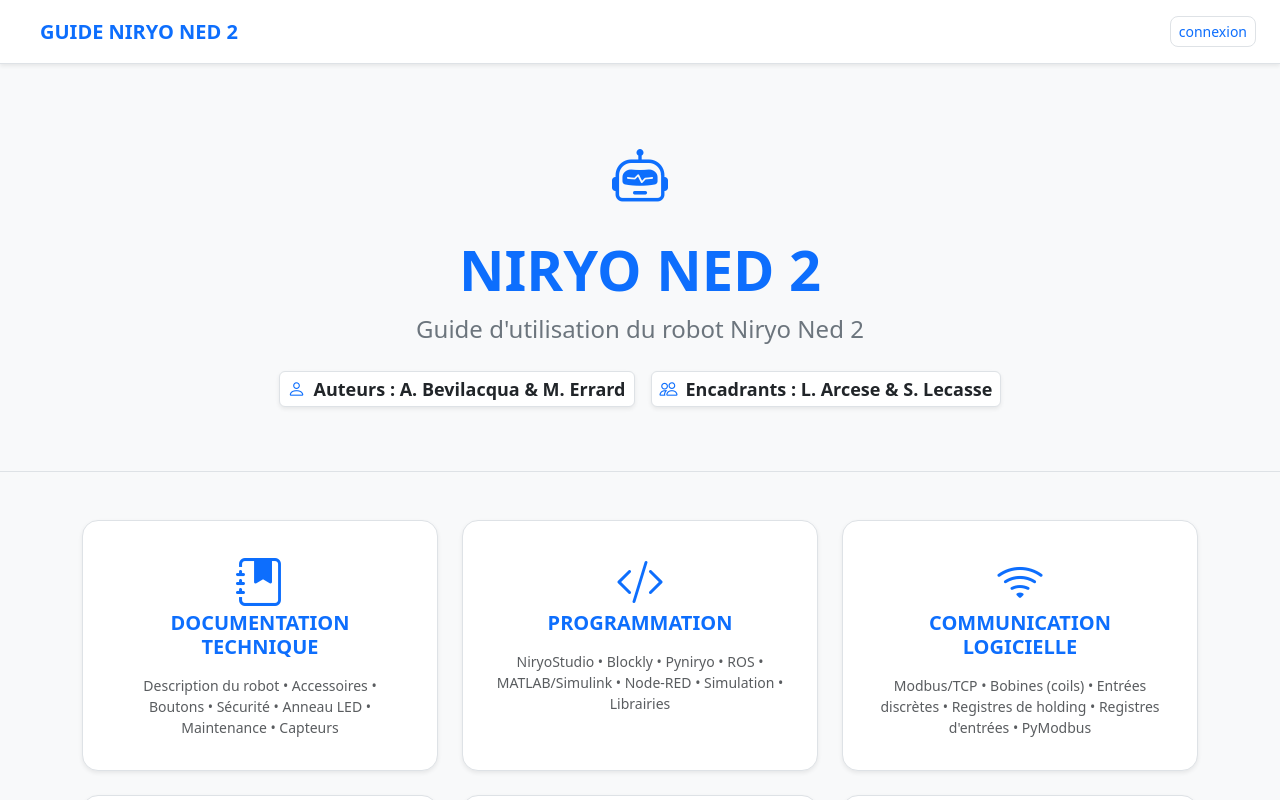
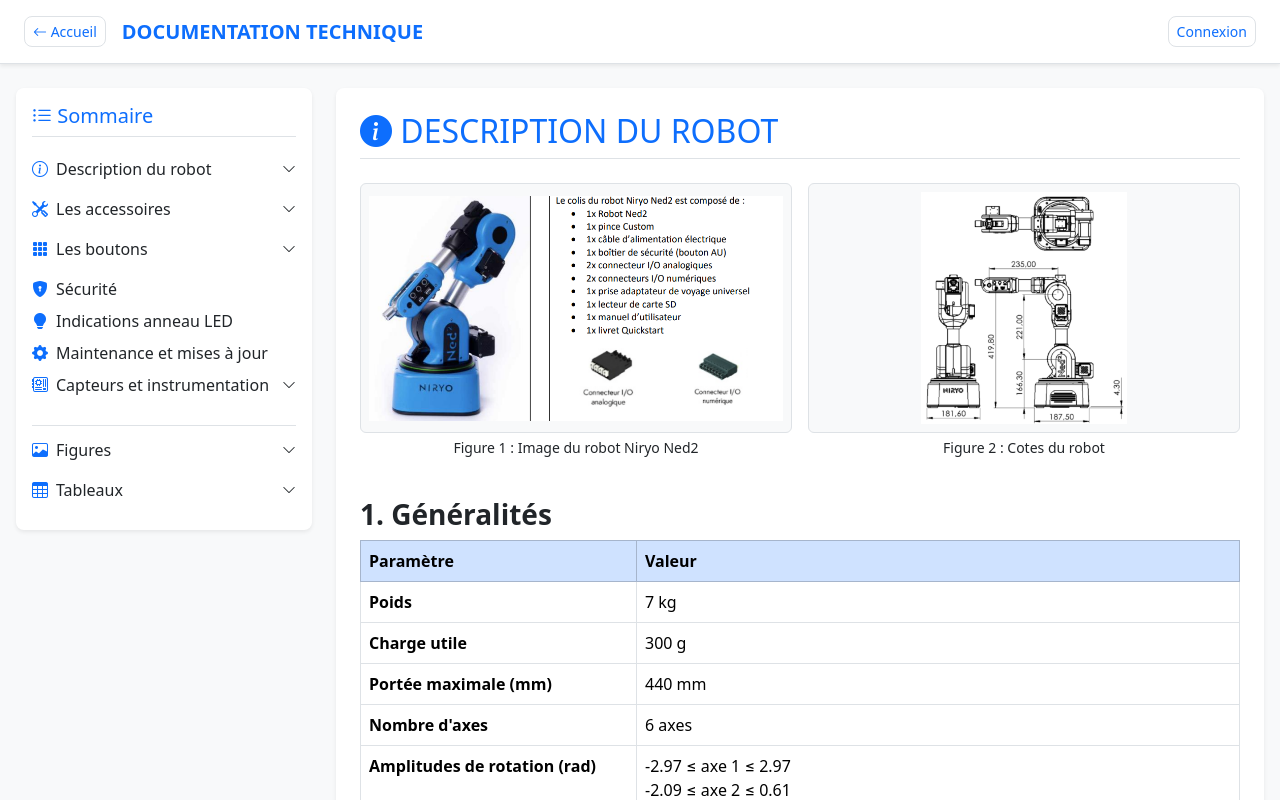
Before and after one commit to lMehefuzl/Stage_Web_v3, a React (Vite) app: page /documentation-technique in a window 1280 px wide. Shown: the top 800 px of the page. Built offline with nearby package versions, Linux system fonts and the light colour scheme.

Commit message:
removed hashlinks (used for mongodb i think) and replaced usenavigates with links

```diff
--- a/src/App.jsx
+++ b/src/App.jsx
@@ -1,57 +1,38 @@
-import React, { useState } from 'react';
+import React from 'react';
+import { BrowserRouter, Routes, Route } from 'react-router-dom';
+
+// Components
 import Navbar from './components/Navbar';
 import Hero from './components/hero';
 import HomeCards from './components/HomeCards';
 
-// Imports avec les noms complets et exacts de tes fichiers
-import documentation_technique from './pages/documentation_technique';
-import programmation from './pages/programmation';
-import communication from './pages/communication';
-import jumeau_numérique from './pages/jumeau_numérique';
-import théorie from './pages/théorie';
-import ressources from './pages/ressources';
-import ia from './pages/ia';
-//quiz testing phase
-import Quiz from './components/Quiz';
-
+// Pages
+import DocumentationTechnique from './pages/DocumentationTechnique';
+import Programmation from './pages/Programmation';
+import Communication from './pages/Communication';
+import JumeauNumerique from './pages/JumeauNumerique';
+import Theorie from './pages/Theorie';
+import Ressources from './pages/Ressources';
+import Ia from './pages/Ia';
 
 const App = () => {
-  const [currentPage, setCurrentPage] = useState('home');
+  return (
+    <BrowserRouter>
+      <div className="bg-light min-h-screen">
+        <Navbar></Navbar>
+        <Routes>
+          <Route path="/" element={<><Hero /><HomeCards /></>} /> {/* acceuil */}
 
-  const renderPage = () => {
-    switch (currentPage) {
-      case 'documentation_technique':
-        return React.createElement(documentation_technique);
-      case 'programmation':
-        return React.createElement(programmation);
-      case 'communication':
-        return React.createElement(communication);
-      case 'jumeau_numérique':
-        return React.createElement(jumeau_numérique);
-      case 'théorie':
-        return React.createElement(théorie);
-      case 'ressources':
-        return React.createElement(ressources);
-      case 'ia':
-        return React.createElement(ia);
-      case 'home':
-      default:
-        return (
-          <>
-            <Hero />
-            <HomeCards setPage={setCurrentPage} />
-            <quiz />
-          </>
-        );
-    }
-  };
-
-  return (
-    <div className="bg-light min-h-screen">
-      <Navbar setPage={setCurrentPage} currentPage={currentPage} />
-      {/*  <div style={{ paddingTop: '0px' }}></div>  pour que des parties ne sont pas overlap par navbar car je vais utiliser sticky*/}
-      {renderPage()}
-    </div>
+          <Route path="/documentation-technique" element={<DocumentationTechnique />} />
+          <Route path="/programmation" element={<Programmation />} />
+          <Route path="/communication" element={<Communication />} />
+          <Route path="/jumeau-numerique" element={<JumeauNumerique />} />
+          <Route path="/theorie" element={<Theorie />} />
+          <Route path="/ressources" element={<Ressources />} />
+          <Route path="/ia" element={<Ia />} />
+        </Routes>
+      </div>
+    </BrowserRouter>
   );
 };
 
--- /dev/null
+++ b/src/components/HashLink.jsx
@@ -0,0 +1,16 @@
+import React from 'react';
+
+const HashLink = ({ href, className, children, style }) => {
+  return (
+    <a
+      href={href}
+      className={className}
+      style={style}
+      onClick={(e) => e.preventDefault()}
+    >
+      {children}
+    </a>
+  );
+};
+
+export default HashLink;
--- a/src/components/HomeCards.jsx
+++ b/src/components/HomeCards.jsx
@@ -1,12 +1,13 @@
 import React from 'react';
+import { Link } from 'react-router-dom';
 
-const HomeCards = ({ setPage }) => {
+const HomeCards = () => {
   const cardsData = [
-    { id: 'documentation_technique', icon: 'bi-journal-bookmark-fill', title: 'DOCUMENTATION TECHNIQUE', desc: 'Description du robot • Accessoires • Boutons • Sécurité • Anneau LED • Maintenance • Capteurs' },
+    { id: 'documentation-technique', icon: 'bi-journal-bookmark-fill', title: 'DOCUMENTATION TECHNIQUE', desc: 'Description du robot • Accessoires • Boutons • Sécurité • Anneau LED • Maintenance • Capteurs' },
     { id: 'programmation', icon: 'bi-code-slash', title: 'PROGRAMMATION', desc: 'NiryoStudio • Blockly • Pyniryo • ROS • MATLAB/Simulink • Node-RED • Simulation • Librairies' },
     { id: 'communication', icon: 'bi-wifi', title: 'COMMUNICATION LOGICIELLE', desc: 'Modbus/TCP • Bobines (coils) • Entrées discrètes • Registres de holding • Registres d\'entrées • PyModbus' },
-    { id: 'jumeau_numérique', icon: 'bi-cpu', title: 'JUMEAU NUMÉRIQUE', desc: 'Installation NiryoStudio • Simulation • Linux/Windows • RViz • Gazebo • Webots' },
-    { id: 'théorie', icon: 'bi-calculator-fill', title: 'FONDAMENTAUX THÉORIQUES', desc: 'MGD • Convention DH • MGI' },
+    { id: 'jumeau-numerique', icon: 'bi-cpu', title: 'JUMEAU NUMÉRIQUE', desc: 'Installation NiryoStudio • Simulation • Linux/Windows • RViz • Gazebo • Webots' },
+    { id: 'theorie', icon: 'bi-calculator-fill', title: 'FONDAMENTAUX THÉORIQUES', desc: 'MGD • Convention DH • MGI' },
     { id: 'ressources', icon: 'bi-folder-symlink-fill', title: 'RESSOURCES', desc: 'Lexique • Liens utiles' },
     { id: 'ia', icon: 'bi-info-circle-fill', title: 'BENCHMARK', desc: 'ia • reinforced learning • machine learning' },
   ];
@@ -16,17 +17,15 @@
       <div className="row g-4">
         {cardsData.map((card) => (
           <div className="col-md-6 col-lg-4" key={card.id}>
-            <div
-              onClick={() => setPage(card.id)}
-              className="card h-100 border rounded-4 shadow-sm text-center p-3 custom-card"
-              style={{ cursor: 'pointer' }}
-            >
-              <div className="card-body">
-                <i className={`bi ${card.icon} display-5 text-primary mb-3`}></i>
-                <h5 className="card-title text-primary fw-bold mb-3">{card.title}</h5>
-                <p className="card-text text-muted small">{card.desc}</p>
+            <Link to={`/${card.id}`} className="text-decoration-none">
+              <div className="card h-100 border rounded-4 shadow-sm text-center p-3 custom-card">
+                <div className="card-body">
+                  <i className={`bi ${card.icon} display-5 text-primary mb-3`}></i>
+                  <h5 className="card-title text-primary fw-bold mb-3">{card.title}</h5>
+                  <p className="card-text text-muted small">{card.desc}</p>
+                </div>
               </div>
-            </div>
+            </Link>
           </div>
         ))}
       </div>
--- a/src/components/Navbar.jsx
+++ b/src/components/Navbar.jsx
@@ -1,56 +1,71 @@
-//npm install framer-motion   pour télécharger les truc de motion
-
 import React, { useState } from 'react';
+import { Link, useLocation, } from 'react-router-dom';
 import { motion } from 'framer-motion';
 import FormulaireConnexion from './FormulaireConnexion';
 
-const Navbar = ({ setPage, currentPage }) => {
-  // Cette fonction détermine le titre à afficher selon la page active
+const Navbar = () => {
+  const location = useLocation();
   const [showLogin, setShowLogin] = useState(false);
 
   const getTitle = () => {
-    switch (currentPage) {
-      case 'documentation_technique':
+    const path = location.pathname;
+    switch (path) {
+      case '/documentation-technique':
         return 'DOCUMENTATION TECHNIQUE';
-      case 'programmation':
+      case '/programmation':
         return 'PROGRAMMATION';
-      case 'communication':
+      case '/communication':
         return 'COMMUNICATION LOGICIELLE';
-      case 'jumeau_numérique':
+      case '/jumeau-numerique':
         return 'JUMEAU NUMÉRIQUE';
-      case 'théorie':
+      case '/theorie':
         return 'FONDAMENTAUX THÉORIQUES';
-      case 'ressources':
+      case '/ressources':
         return 'RESSOURCES';
-        case 'ia':
+      case '/ia':
         return 'BENCHMARKS';
       default:
         return 'GUIDE NIRYO NED 2';
     }
   };
 
+  const isHome = location.pathname === '/';
+
   return (
     <>
       <div className="bg-white border-bottom shadow-sm mb-4 sticky-top">
         <div className="container-fluid py-3 px-4 d-flex align-items-center">
-        {/* Le bouton retour s'affiche uniquement si on n'est pas sur l'accueil */}
-        {currentPage !== 'home' && (
-          <motion.button initial={{ opacity: 0, x: -10 }} animate={{ opacity: 1, x: 0 }}onClick={() => setPage('home')}
-            className="btn btn-outline-primary btn-sm border rounded-3">
+          {!isHome && (
+            <Link to="/"><motion.button
+              initial={{ opacity: 0, x: -10 }}
+              animate={{ opacity: 1, x: 0 }}
+              className="btn btn-outline-primary btn-sm border rounded-3"
+            >
               <i className="bi bi-arrow-left"></i> Accueil
-          </motion.button>
+            </motion.button></Link>
           )}
-        <motion.span key={currentPage} initial={{ opacity: 0 }}animate={{ opacity: 1 }}transition={{ duration: 0.5 }}
-          className="ms-3 fs-5 fw-semibold text-primary">{getTitle()}
+          <motion.span
+            key={location.pathname}
+            initial={{ opacity: 0 }}
+            animate={{ opacity: 1 }}
+            transition={{ duration: 0.5 }}
+            className="ms-3 fs-5 fw-semibold text-primary"
+          >
+            {getTitle()}
           </motion.span>
-        <motion.button initial={{ opacity: 0, x: -10 }} animate={{ opacity: 1, x: 0 }}onClick={() => setShowLogin(true)}
-            className="btn btn-outline-primary btn-sm border rounded-3 ms-auto">
-            connexion
+
+
+          <motion.button
+            initial={{ opacity: 0, x: -10 }}
+            animate={{ opacity: 1, x: 0 }}
+            onClick={() => setShowLogin(true)}
+            className="btn btn-outline-primary btn-sm border rounded-3 ms-auto"
+          >
+            Connexion
           </motion.button>
         </div>
       </div>
 
-     {/* Affichage du formulaire si showLogin est true */}
       {showLogin && (
         <div
           className="position-fixed top-0 start-0 w-100 h-100 d-flex align-items-center justify-content-center"
@@ -63,7 +78,6 @@
         </div>
       )}
     </>
-
   );
 };
 
--- a/src/pages/documentation_technique.jsx
+++ b/src/pages/DocumentationTechnique.jsx
@@ -1,7 +1,8 @@
 import React from 'react'
+import HashLink from '../components/HashLink';
 import Quiz from '../components/Quiz'
 
-const documentation_technique = () => {
+const DocumentationTechnique = () => {
   return (
 <div className="container-fluid px-0 px-md-3 mb-5">
   <div className="row g-0 g-md-4 mx-0">
@@ -885,4 +886,4 @@
   )
 }
 
-export default documentation_technique
+export default DocumentationTechnique
--- a/src/pages/jumeau_numérique.jsx
+++ b/src/pages/JumeauNumerique.jsx
@@ -1,6 +1,6 @@
 import React from 'react'
 
-const jumeau_numérique = () => {
+const JumeauNumerique = () => {
   return (
 <div className="container-fluid px-0 px-md-3 mb-5">
   <div className="row g-0 g-md-4 mx-0">
@@ -522,4 +522,4 @@
   )
 }
 
-export default jumeau_numérique
+export default JumeauNumerique
--- a/src/pages/théorie.jsx
+++ b/src/pages/Theorie.jsx
@@ -1,6 +1,6 @@
 import React from 'react'
 
-const théorie = () => {
+const Theorie = () => {
   return (
 <div className="container-fluid px-0 px-md-3 mb-5">
   <div className="row g-0 g-md-4 mx-0">
@@ -550,4 +550,4 @@
   )
 }
 
-export default théorie
+export default Theorie
--- a/src/pages/communication.jsx
+++ b/src/pages/communication.jsx
@@ -1,6 +1,6 @@
 import React from 'react'
 
-const communication = () => {
+const Communication = () => {
   return (
 <div className="container-fluid px-0 px-md-3 mb-5">
   <div className="row g-0 g-md-4 mx-0">
@@ -158,4 +158,4 @@
   )
 }
 
-export default communication
+export default Communication
--- a/src/pages/ia.jsx
+++ b/src/pages/ia.jsx
@@ -1,6 +1,6 @@
 import React from 'react'
 
-const ia = () => {
+const Ia = () => {
   return (
     <div className="container-fluid px-0 px-md-3 mb-5">
   <div className="row g-0 g-md-4 mx-0">
@@ -1017,4 +1017,4 @@
   )
 }
 
-export default ia
+export default Ia
--- a/src/pages/programmation.jsx
+++ b/src/pages/programmation.jsx
@@ -1,6 +1,6 @@
 import React from 'react'
 
-const programmation = () => {
+const Programmation = () => {
   return (
         <div className="container-fluid px-0 px-md-3 mb-5">
   <div className="row g-0 g-md-4 mx-0">
@@ -3567,4 +3567,4 @@
   )
 }
 
-export default programmation
+export default Programmation
--- a/src/pages/ressources.jsx
+++ b/src/pages/ressources.jsx
@@ -1,6 +1,6 @@
 import React from 'react'
 
-const ressources = () => {
+const Ressources = () => {
   return (
 <div className="container-fluid px-0 px-md-3 mb-5">
   <div className="row g-0 g-md-4 mx-0">
@@ -102,4 +102,4 @@
   )
 }
 
-export default ressources
+export default Ressources
```
Lines whose indentation alone changed are shown as unchanged.
